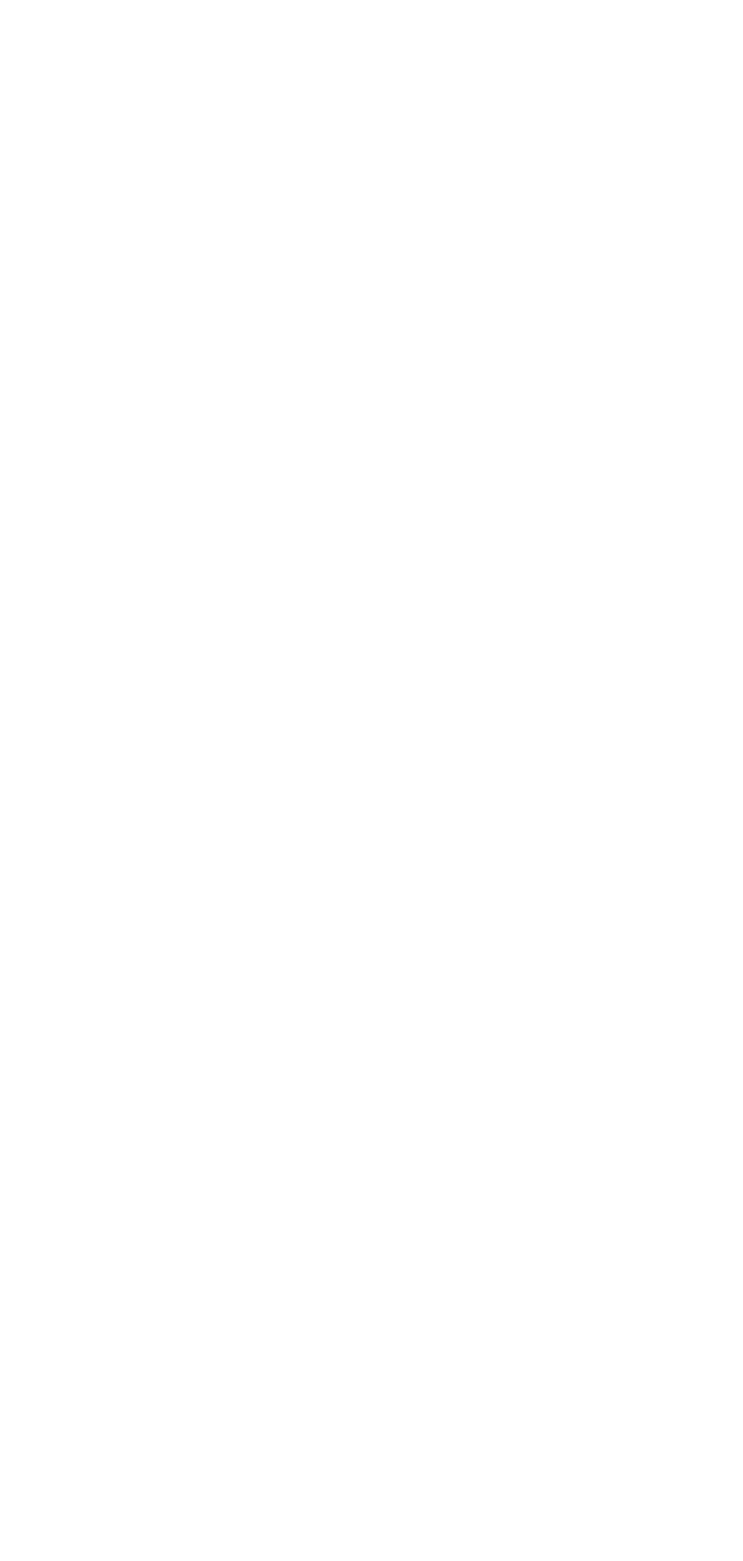
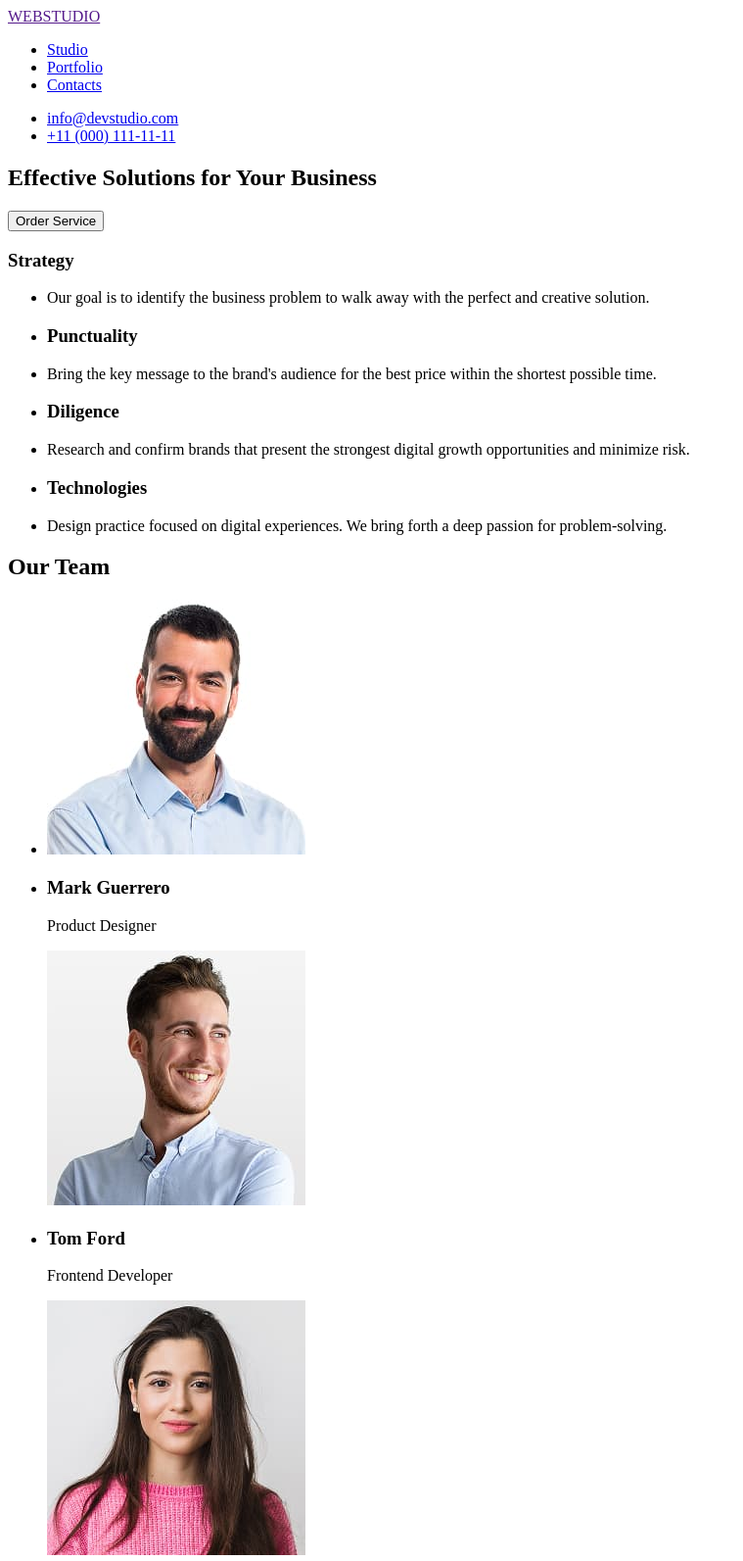
Before and after one commit to RavemanThc/goit-markup-hw-01, a plain HTML site: page index.html in a window 1280 px wide. Shown: the top 1593 px of the page at 98% size, without its empty margins (0-759 px from the left). Before the commit the page ends 800 px from the top, so only its background shows below. Drawn offline with Linux system fonts and the light colour scheme.

Commit message:
html version project

```diff
--- a/index.html
+++ b/index.html
@@ -1,9 +1,131 @@
 <!DOCTYPE html>
 <html lang="en">
-<head>
-    <meta charset="UTF-8">
-    <meta name="viewport" content="width-device-width, initial-scale=1.0">
-    <meta name="description" content="">
+  <title>Web Studio</title>
+  <head>
+    <meta charset="UTF-8" />
+    <meta name="viewport" content="width-device-width, initial-scale=1.0" />
+    <meta name="description" content="" />
     <title>HW-1 Harkusha Vladislav</title>
-</head>
+  </head>
+  <body>
+    <section id="top line">
+      <header>
+        <a href="">WEBSTUDIO</a>
+        <nav>
+          <ul>
+            <li><a href="#">Studio</a></li>
+            <li><a href="#">Portfolio</a></li>
+            <li><a href="#">Contacts</a></li>
+          </ul>
+        </nav>
+        <ul>
+          <li><a href="mailto:info@devstudio.com">info@devstudio.com</a></li>
+          <li><a href="tel:+110001111111">+11 (000) 111-11-11</a></li>
+        </ul>
+      </header>
+    </section>
+    <main>
+      <section id="hero image">
+        <h1>Effective Solutions for Your Business</h1>
+        <p>
+          <input type="button" value="Order Service" width="169" height="56" />
+        </p>
+      </section>
+      <section id="section 1">
+        <h3>Strategy</h3>
+        <ul>
+          <li>
+            Our goal is to identify the business problem to walk away with the
+            perfect and creative solution.
+          </li>
+          <li>
+            <h3>Punctuality</h3>
+          </li>
+
+          <li>
+            Bring the key message to the brand's audience for the best price
+            within the shortest possible time.
+          </li>
+          <li>
+            <h3>Diligence</h3>
+          </li>
+
+          <li>
+            Research and confirm brands that present the strongest digital
+            growth opportunities and minimize risk.
+          </li>
+          <li>
+            <h3>Technologies</h3>
+          </li>
+
+          <li>
+            Design practice focused on digital experiences. We bring forth a
+            deep passion for problem-solving.
+          </li>
+        </ul>
+      </section>
+      <section id="section 2">
+        <h2>Our Team</h2>
+        <ul>
+          <li>
+            <a href=""
+              ><img
+                src="/images/Team Card 1.jpg"
+                alt="Mark Guerrero"
+                width="264"
+                height="260"
+            /></a>
+          </li>
+          <li>
+            <h3>Mark Guerrero</h3>
+            <p>Product Designer</p>
+
+            <a href=""
+              ><img
+                src="/images/Team Card 2.jpg"
+                alt="Tom Ford"
+                width="264"
+                height="260"
+            /></a>
+          </li>
+          <li>
+            <h3>Tom Ford</h3>
+            <p>Frontend Developer</p>
+
+            <a href=""
+              ><img
+                src="/images/Team Card 3.jpg"
+                alt="Tom Ford"
+                width="264"
+                height="260"
+            /></a>
+          </li>
+          <li>
+            <h3>Camila Garcia</h3>
+            <p>Marketing</p>
+
+            <a href=""
+              ><img
+                src="/images/Team Card 4.jpg"
+                alt="Daniel Wilson"
+                width="264"
+                height="260"
+            /></a>
+          </li>
+          <li>
+            <h3>Daniel Wilson</h3>
+            <p>UI Designer</p>
+          </li>
+        </ul>
+      </section>
+    </main>
+
+    <footer>
+      <p><a href="">WebStudio</a></p>
+      <p>
+        Increase the flow of customers and sales for your business with digital
+        marketing & growth solutions.
+      </p>
+    </footer>
+  </body>
 </html>
```
Also changed, not shown: images/Team Card 1.jpg (added), images/Team Card 2.jpg (added), images/Team Card 3.jpg (added), images/Team Card 4.jpg (added).
